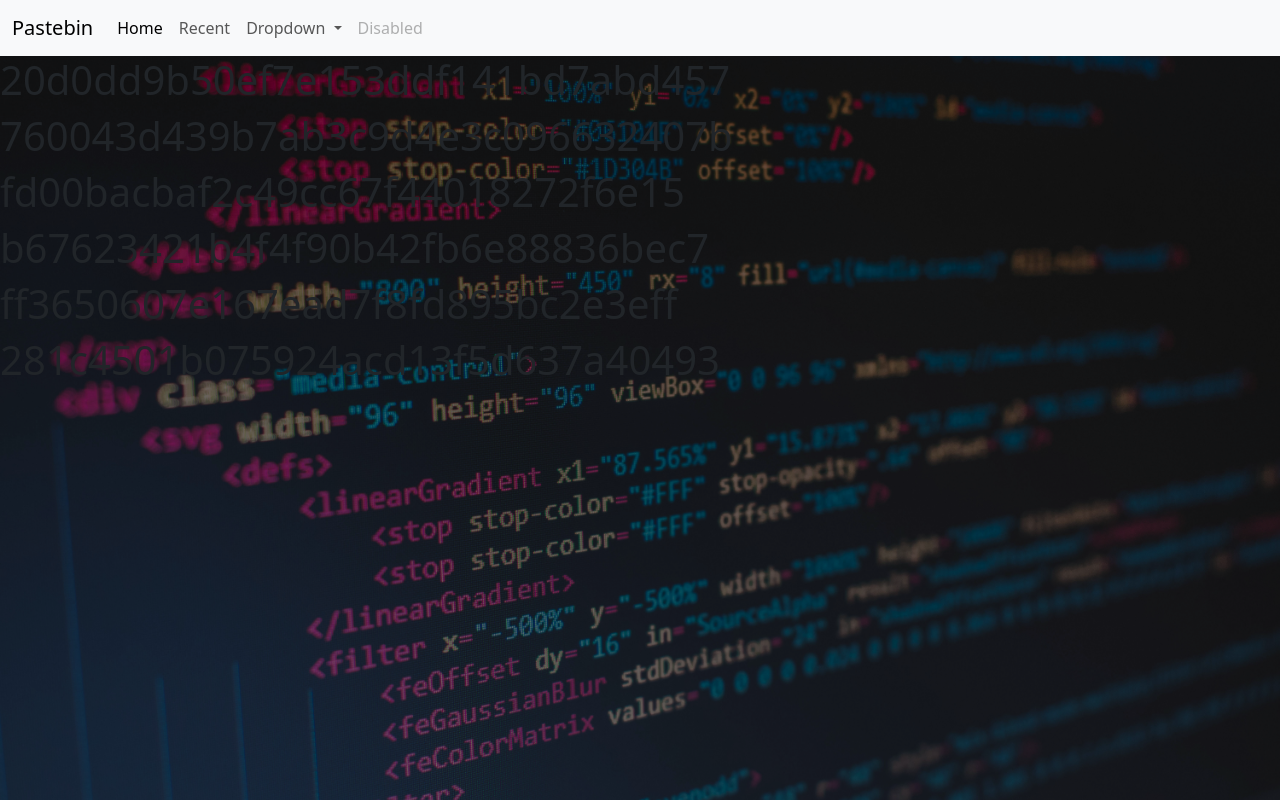
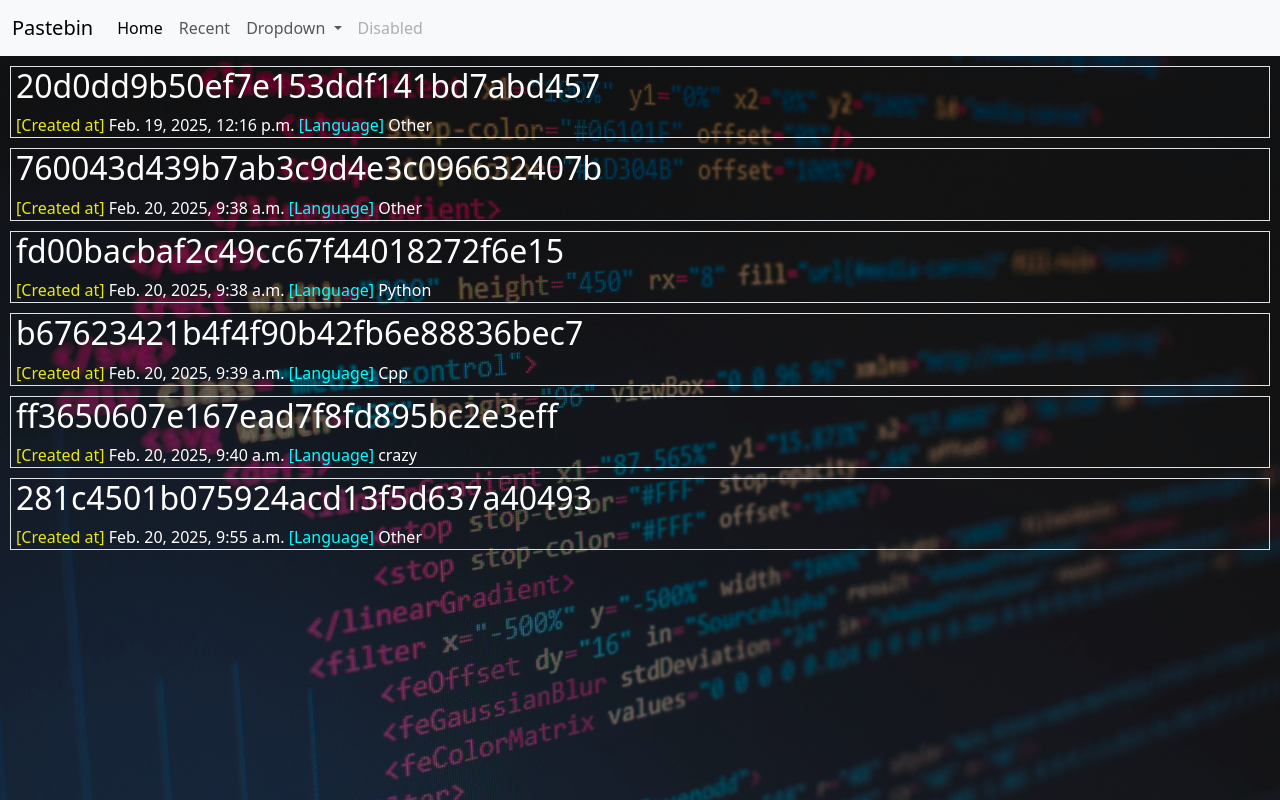
Before and after one commit to mg3910/pastebin, a Django app: page /recent/ in a window 1280 px wide. Run offline with Django 5.2, Linux system fonts and the light colour scheme; data comes from the database, SQL or seed files in the repository; both versions use the stored data as it was after the commit.

Commit message:
added code and big changes

```diff
--- a/src/paste/models.py
+++ b/src/paste/models.py
@@ -16,19 +16,16 @@
     JS     = "Javsacript"
     Java   = "Java"
     CSharp = "C#"
-    Misc   = "Other"
+    Other   = "Other"
 
 class Paste(models.Model):
     #pid = models.AutoField(primary_key=True, unique=True)
     uid = models.UUIDField(primary_key=True, default=uuid.uuid4)
     title = models.CharField(max_length=128, default=rand_title)
     language = models.CharField(max_length=10, choices=Language.choices,
-                                default=Language.Misc)
+                                default=Language.Other)
     created_at = models.DateTimeField(auto_now_add=True)
     text = models.TextField()
 
-
-
-
     def __str__(self):
         return f"{self.__class__.__name__}(uid={self.uid}, title={self.title}, language={self.language}, created_at={self.created_at}, text={self.text})"
--- a/src/paste/static/style.css
+++ b/src/paste/static/style.css
@@ -61,3 +61,24 @@
     float: right;
     margin-top: 10px;
 }
+
+.submission {
+    margin-top: 10px;
+    margin-left: 10px;
+    margin-right: 10px;
+    color: white;
+    padding-left: 5px;
+}
+
+.submission a{
+    text-decoration: none;
+    color: inherit;
+}
+
+.submission a:hover {
+    text-decoration: underline;
+}
+
+.submission p {
+    display: inline;
+}
--- a/src/paste/templates/base.html
+++ b/src/paste/templates/base.html
@@ -6,11 +6,12 @@
     <title>Pastebin | {% block title %} Home {% endblock %}</title>
     <link href="https://cdn.jsdelivr.net/npm/bootstrap@5.3.3/dist/css/bootstrap.min.css" rel="stylesheet" integrity="sha384-QWTKZyjpPEjISv5WaRU9OFeRpok6YctnYmDr5pNlyT2bRjXh0JMhjY6hW+ALEwIH" crossorigin="anonymous">
     <link rel="stylesheet" href="{% static 'style.css' %}">
+    {% block includes %}{% endblock %}
 </head>
 <body>
     <nav class="navbar navbar-expand-lg navbar-light bg-light">
         <div class="container-fluid">
-          <a class="navbar-brand" href="#">Pastebin</a>
+          <a class="navbar-brand" href="/">Pastebin</a>
           <button class="navbar-toggler" type="button" data-bs-toggle="collapse" data-bs-target="#navbarSupportedContent" aria-controls="navbarSupportedContent" aria-expanded="false" aria-label="Toggle navigation">
             <span class="navbar-toggler-icon"></span>
           </button>
--- a/src/paste/templates/index.html
+++ b/src/paste/templates/index.html
@@ -3,7 +3,7 @@
 
 {% block main %}
 <div id="paste-form">
-    <form action="http://requestbin.whapi.cloud/" id="paste1" method="POST">
+    <form action="upload/" id="paste1" method="POST">
         <label for="paste-text" id="preamble">Upload your code:</label>
         <textarea id="paste-text" rows="10" cols="100" name="content"></textarea>
         <button type="submit" id="sbmt-btn" class="btn btn-primary">Upload</button>
@@ -14,11 +14,12 @@
                 <option value="JS">Javascript</option>
                 <option value="CSharp">C#</option>
                 <option value="Cpp">C++</option>
+                <option value="Cpp">C</option>
+                <option value="Other" selected="selected">Other</option>
             </select>
         </span>
         <hr/>
     </form>
-
 </div>
 
 {% endblock %}
--- a/src/paste/templates/paste_list.html
+++ b/src/paste/templates/paste_list.html
@@ -2,6 +2,10 @@
 {% block title %} recent {% endblock %}
 {% block main %}
     {%for pastes in paste_list %}
-    <h1>{{pastes.title}}</h1>
+    <div class="submission border">
+        <h2><a href="../paste/{{pastes.uid}}">{{pastes.title}}</a></h2>
+        <p><span style="color: rgb(233, 233, 14);">[Created at]</span> {{pastes.created_at}}</p>
+        <p><span style="color: cyan;">[Language]</span> {{pastes.language}}</p>
+    </div>
     {% endfor %}
 {% endblock %}
--- a/src/paste/urls.py
+++ b/src/paste/urls.py
@@ -3,7 +3,7 @@
 
 urlpatterns = [
     path("", views.index, name="index"),
-    path("paste/<uuid:paste_id>", views.paste, name="paste"),
+    path("paste/<uuid:paste_uid>", views.paste, name="paste"),
     path("upload/", views.upload, name="upload"),
     path("recent/", views.PasteListView.as_view(), name="recent")
 ]
--- a/src/paste/views.py
+++ b/src/paste/views.py
@@ -2,6 +2,7 @@
 from django.http import HttpResponse
 from .models import *
 from django.views import generic
+from django.views.decorators.csrf import csrf_exempt
 
 
 # Create your views here.
@@ -9,24 +10,39 @@
 def index(request):
     return render(request, "index.html")
 
-def paste(request, paste_id):
+def paste(request, paste_uid):
     try:
-        t = Paste.objects.get(pk=paste_id)
-        #print(t)
-
-        return HttpResponse(t.text)
+        paste = Paste.objects.get(pk=paste_uid)
+        return render(request, 'paste.html', {"paste": paste})
     except Paste.DoesNotExist:
-        return HttpResponse("404!")
+        return render(request, "404.html")
 
 
 class PasteListView(generic.ListView):
     model = Paste
     template_name = "paste_list.html"
 
-
+@csrf_exempt
 def upload(request):
     if request.method != "POST":
-        return HttpResponse("404!")
+        return render(request, "404.html")
+
+    print(request.body)
+    try:
+        language = request.POST.get("language")
+        content  = request.POST.get("content")
+        lang     = Language[language]
+        print("YEEEE")
+        paste = Paste(text=content, language=lang)
+        paste.save()
+        print(Paste.objects.all())
+
+    except Exception as e:
+        print(e)
+        return HttpResponse("error occurred")
+
+    print("Language: ", request.POST.get("language"))
+    return HttpResponse("Done!")
 
 
 """
--- a/src/pastebin/settings.py
+++ b/src/pastebin/settings.py
@@ -26,7 +26,7 @@
 # SECURITY WARNING: don't run with debug turned on in production!
 DEBUG = True
 
-ALLOWED_HOSTS = []
+ALLOWED_HOSTS = [] # EDIT TO '*' IF YOU UPLOADING TO PROD!
 
 
 # Application definition
```
Also changed, not shown: src/paste/templates/404.html (+33 -11 lines), src/paste/templates/paste.html (added, +12 -0 lines), src/db.sqlite3, src/paste/migrations/0004_alter_paste_language.py (added), src/paste/templates/footer.html (deleted).
